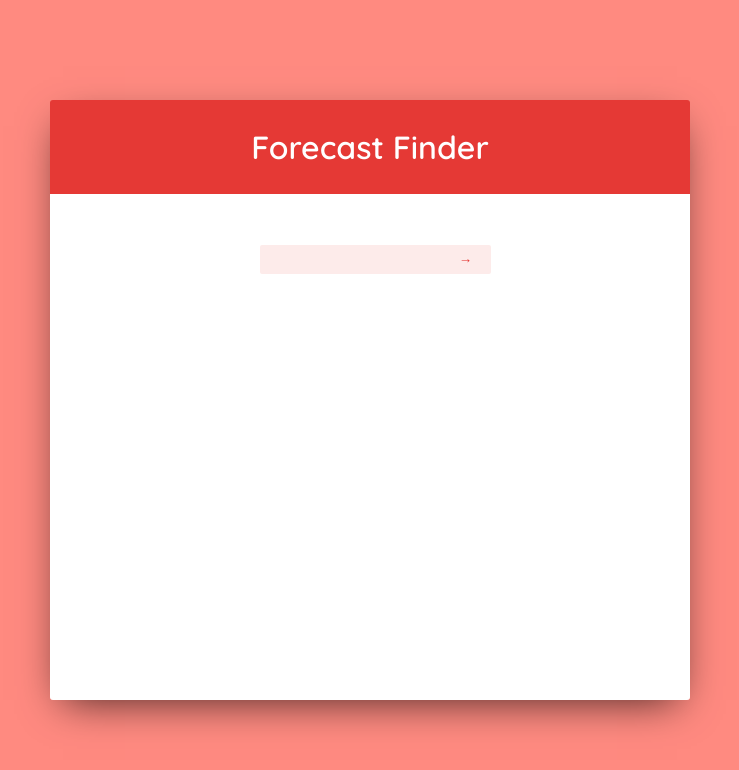
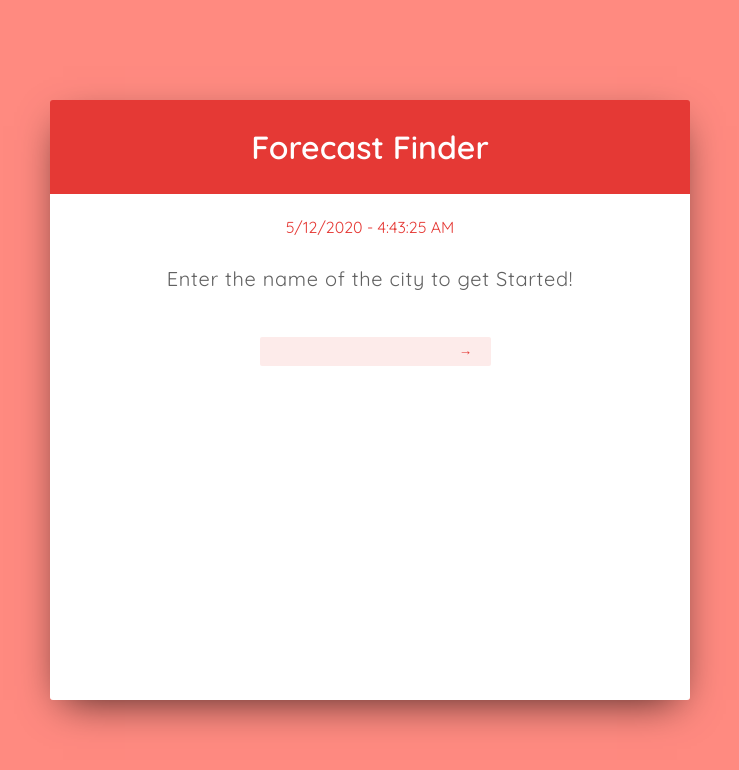
Before and after one commit to Powsikan/WeatherApp, a React (Create React App) app: page / in a window 1280 px wide. Shown: the top 770 px of the page, without its empty margins (270-1009 px from the left). Built offline with nearby package versions, Linux system fonts and the light colour scheme.

Commit message:
footer added

```diff
--- /dev/null
+++ b/src/components/DateTime.js
@@ -0,0 +1,12 @@
+import React from "react";
+
+const DateTime=()=>{
+    const date=new Date()
+    return(
+        <div className="date-time">
+            {`${date.toLocaleDateString()} - ${date.toLocaleTimeString()}`}
+
+        </div>
+    )
+}
+export default DateTime
--- /dev/null
+++ b/src/components/Error.js
@@ -0,0 +1,7 @@
+import React from "react";
+
+const Error=({error})=>(
+    <div className="error">{error}</div>
+)
+
+export default Error
--- a/src/components/Main.js
+++ b/src/components/Main.js
@@ -7,18 +7,26 @@
 import Content from "./Content";
 import WeatherSearch from "./WeatherSearch";
 import WeatherData from "./WeatherData";
+import Error from "./Error";
+import DateTime from "./DateTime";
+import Tagline from "./Tagline";
 
 
 const Main = () => {
     const [weather, setWeather] = useState()
+    const [city,setCity]=useState()
+    const [error,setError]=useState()
     const api_call = async e => {
         e.preventDefault()
         const location = e.target.elements.location.value
+        if (!location) return setError("Please enter the name of the city."),setWeather(null)
         const API_KEY = "66aa94f39e438aad5573cbf1112de56f"
         const url = `https://api.openweathermap.org/data/2.5/weather?q=${location}&appid=${API_KEY}&units=metric`
         const request = axios.get(url)
         const response = await request
         setWeather(response.data.main)
+        setCity(response.data.name)
+        setError(null)
     }
 
 
@@ -26,9 +34,12 @@
         <div className="main">
             <Header/>
             <Content>
-                <Context.Provider value={{api_call, weather}}>
+                <DateTime/>
+                <Tagline/>
+                <Context.Provider value={{api_call, weather,city}}>
                     <WeatherSearch/>
                     {weather && <WeatherData/>}
+                    {error&&<Error error={error}/>}
                 </Context.Provider>
             </Content>
 
--- /dev/null
+++ b/src/components/Tagline.js
@@ -0,0 +1,9 @@
+import React from "react";
+
+const Tagline=()=>(
+    <div className="tagline">
+        <p>Enter the name of the city to get Started! </p>
+    </div>
+)
+
+export default Tagline
--- a/src/components/WeatherData.js
+++ b/src/components/WeatherData.js
@@ -3,11 +3,11 @@
 import Context from "../Context";
 
 const WeatherData = () => {
-    const weather = useContext(weather)
+    const {weather,city} = useContext(Context)
     const {temp, humidity, pressure} = weather
     return (
         <div className="weather-data">
-            <p className="weather__tagline">Weather forecast for <span className="weather-data__city">Manchester</span>
+            <p className="weather__tagline">Weather forecast for <span className="weather-data__city">{city}</span>
             </p>
             <div className="weather-data__box">
     <span className="weather-data__property">
```
Also changed, not shown: src/components/Footer.js (added, +9 -0 lines), src/styles/modules/_weather-search.scss (line endings or trailing spaces).
